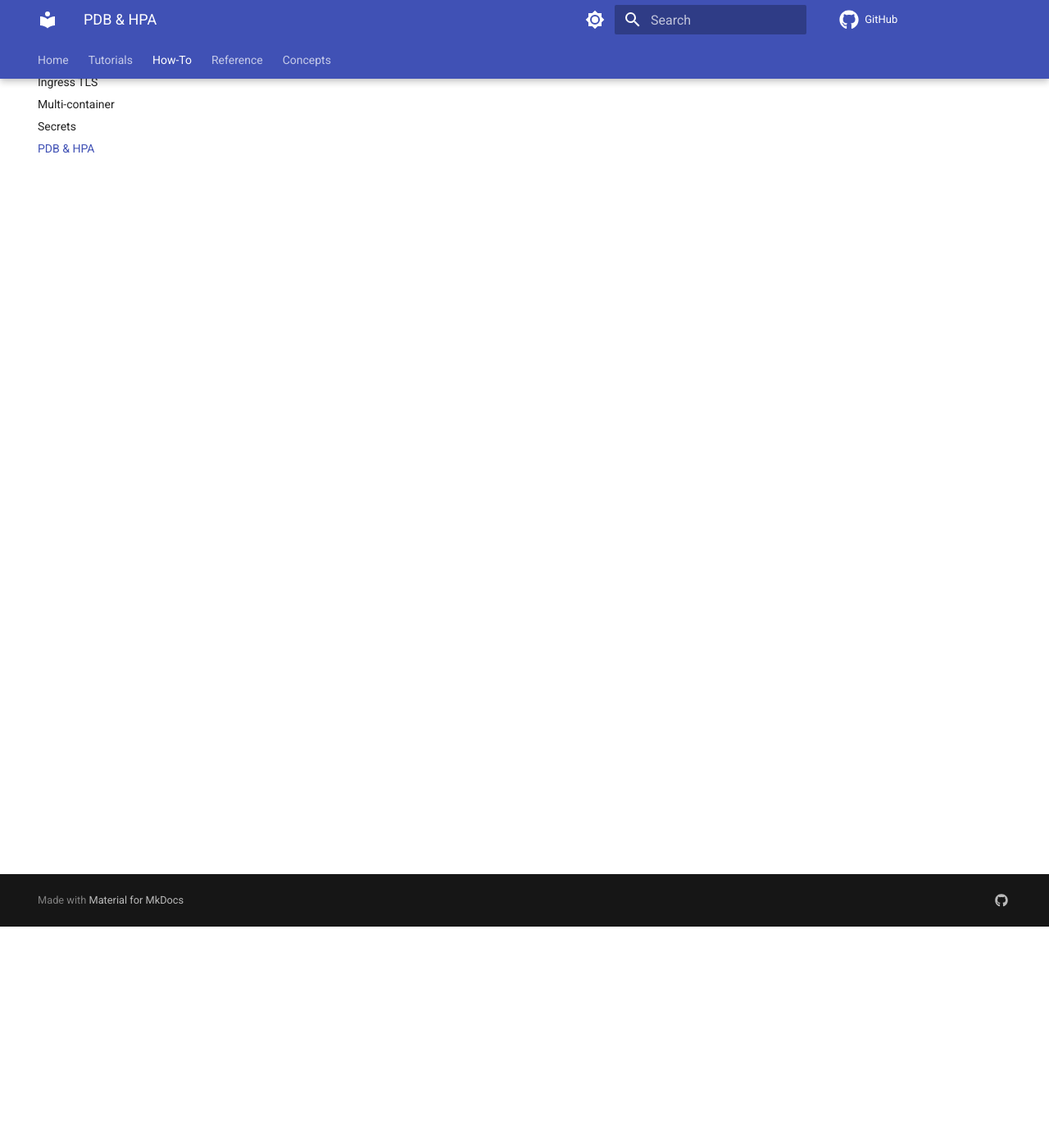
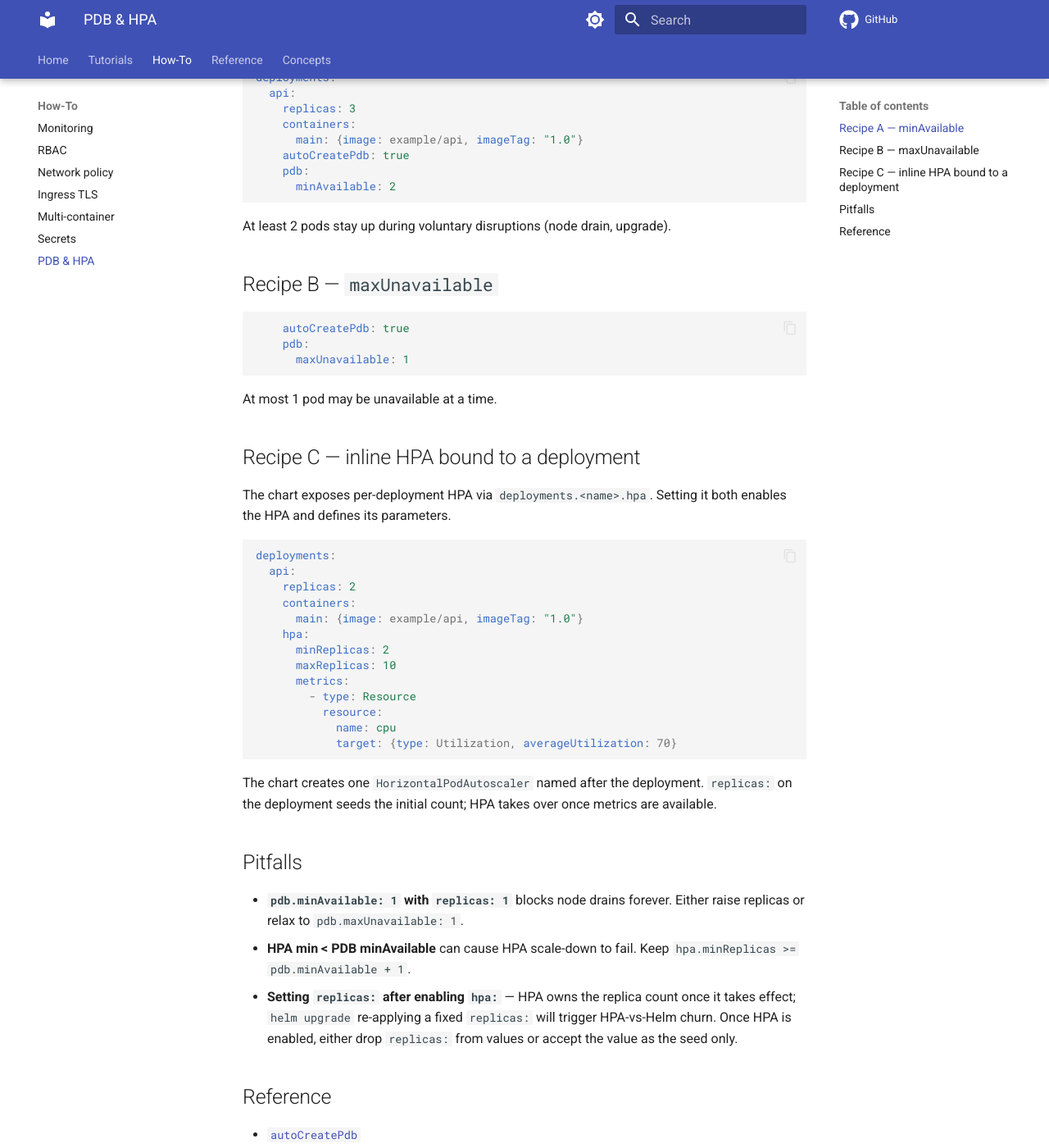
Before and after one commit to idlefy/idlefy-universal, an MkDocs documentation site: the page built from docs/how-to/pdb-hpa.md, in a window 1280 px wide and 1400 px high, scrolled down 270 px. Shown: the whole window at 82% size. Built offline with MkDocs 1.6.1 and Material for MkDocs 9.7.7, drawn with Linux system fonts in a browser that asks for light colours; comment, search, counter and statistics services are not loaded; some of the changed text lies outside the part shown.

Commit message:
docs(how-to): pdb-hpa recipes
Co-Authored-By: Claude Opus 4.7 <noreply@anthropic.com>

````diff
--- a/docs/how-to/pdb-hpa.md
+++ b/docs/how-to/pdb-hpa.md
@@ -1,3 +1,73 @@
-# Stub
+# PDB & HPA
 
-_This page is a Plan B stub. Real content lands in the corresponding plan task._
+Pair a `PodDisruptionBudget` with autoscaling for safe rolling updates
+and node drains.
+
+## Recipe A — `minAvailable`
+
+```yaml
+deployments:
+  api:
+    replicas: 3
+    containers:
+      main: {image: example/api, imageTag: "1.0"}
+    autoCreatePdb: true
+    pdb:
+      minAvailable: 2
+```
+
+At least 2 pods stay up during voluntary disruptions (node drain,
+upgrade).
+
+## Recipe B — `maxUnavailable`
+
+```yaml
+    autoCreatePdb: true
+    pdb:
+      maxUnavailable: 1
+```
+
+At most 1 pod may be unavailable at a time.
+
+## Recipe C — inline HPA bound to a deployment
+
+The chart exposes per-deployment HPA via `deployments.<name>.hpa`.
+Setting it both enables the HPA and defines its parameters.
+
+```yaml
+deployments:
+  api:
+    replicas: 2
+    containers:
+      main: {image: example/api, imageTag: "1.0"}
+    hpa:
+      minReplicas: 2
+      maxReplicas: 10
+      metrics:
+        - type: Resource
+          resource:
+            name: cpu
+            target: {type: Utilization, averageUtilization: 70}
+```
+
+The chart creates one `HorizontalPodAutoscaler` named after the
+deployment. `replicas:` on the deployment seeds the initial count;
+HPA takes over once metrics are available.
+
+## Pitfalls
+
+- **`pdb.minAvailable: 1` with `replicas: 1`** blocks node drains
+  forever. Either raise replicas or relax to `pdb.maxUnavailable: 1`.
+- **HPA min < PDB minAvailable** can cause HPA scale-down to fail.
+  Keep `hpa.minReplicas >= pdb.minAvailable + 1`.
+- **Setting `replicas:` after enabling `hpa:`** — HPA owns the
+  replica count once it takes effect; `helm upgrade` re-applying a
+  fixed `replicas:` will trigger HPA-vs-Helm churn. Once HPA is
+  enabled, either drop `replicas:` from values or accept the value as
+  the seed only.
+
+## Reference
+
+- [`autoCreatePdb`](../reference/values.md#deploymentspec-autocreatepdb)
+- [`pdb`](../reference/values.md#deploymentspec-pdb)
+- [`hpa`](../reference/values.md#deploymentspec-hpa)
````
